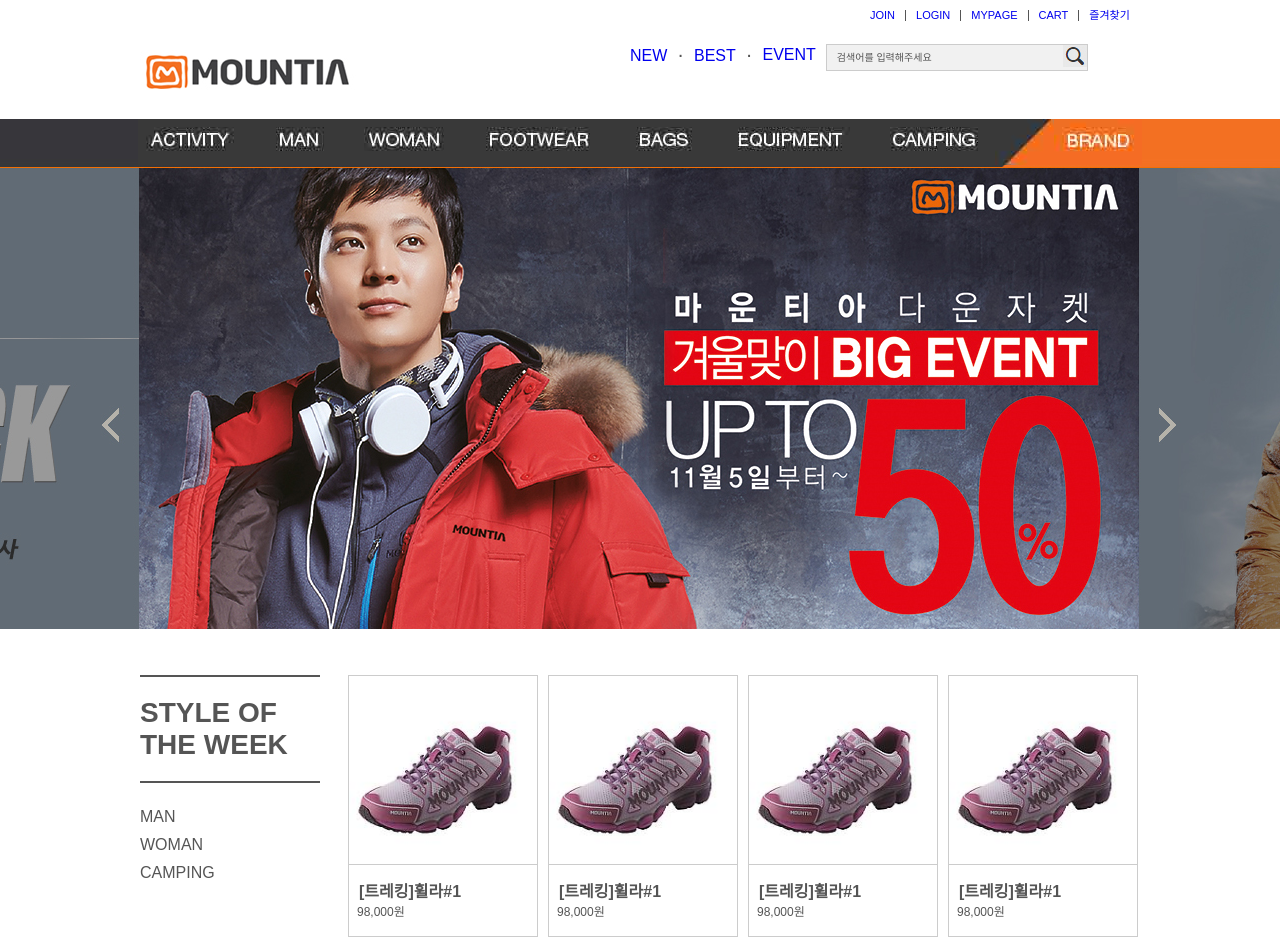
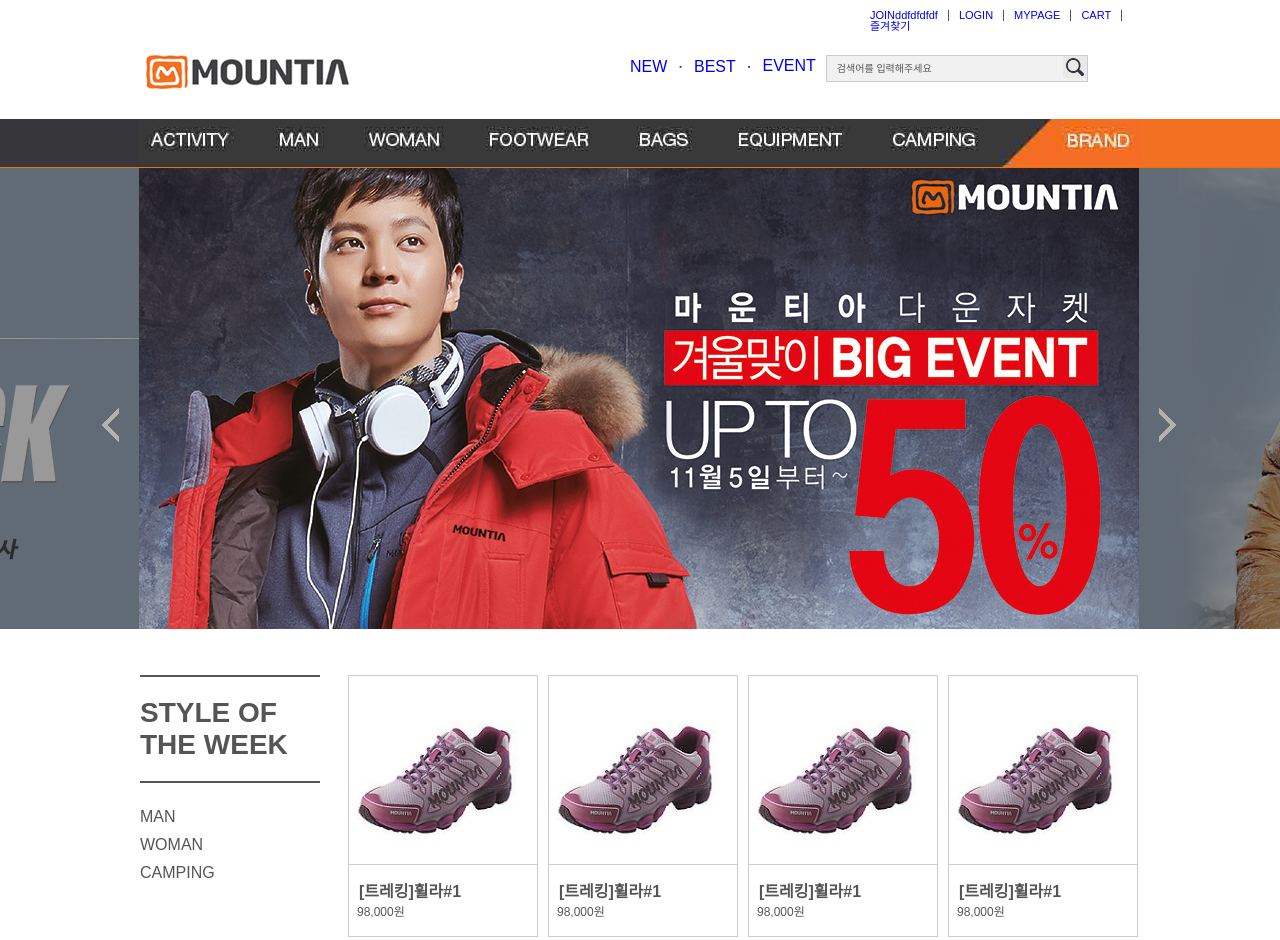
Before and after one commit to gomaci/gomaci775, a plain HTML site: page index.html in a window 1280 px wide. Shown: the top 940 px of the page. Drawn offline with Linux system fonts and the light colour scheme.

Commit message:
Update index.html

```diff
--- a/index.html
+++ b/index.html
@@ -20,7 +20,7 @@
                 </div>
                 <div class="menu">
                     <ul class="infomn">
-                        <li><a href="#">JOIN</a></li>
+                        <li><a href="#">JOINddfdfdfdf</a></li>
                         <li><a href="#">LOGIN</a></li>
                         <li><a href="#">MYPAGE</a></li>
                         <li><a href="#">CART</a></li>
```
